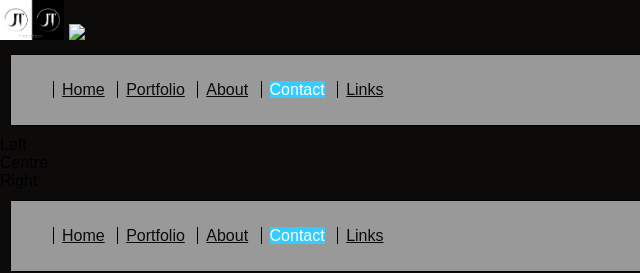
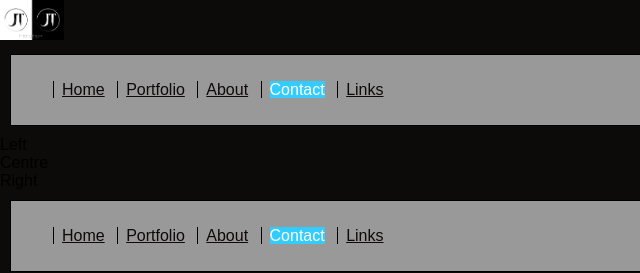
Before and after one commit to jaytee599/week3.github.io, a plain HTML site: page contact.html in a window 1280 px wide. Shown: the top 273 px of the page, 0-640 px from the left. Drawn offline with Linux system fonts and the light colour scheme.

Commit message:
Update contact.html

```diff
--- a/contact.html
+++ b/contact.html
@@ -9,7 +9,6 @@
 <body>
     <!-- Header -->
      <img src="mylogo.jpeg" class="logo" height="40"/>
-    <img src="Images/lorem-lorem-logo-black-and-white.png" class="logo" height="40"/>
     <div class="nav">
         <ul id="navlist">
             <li><a href="Index.html">Home</a></li>
```
